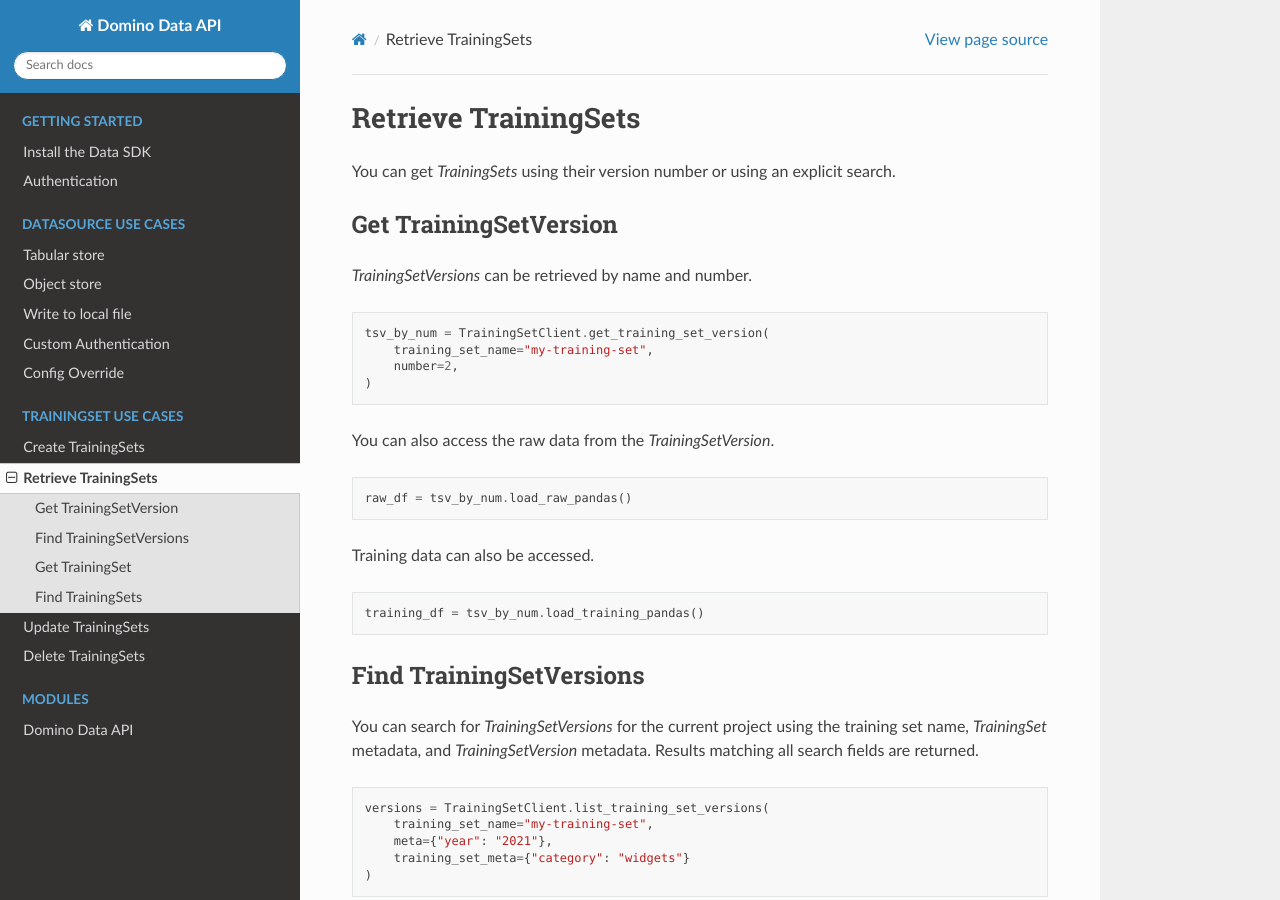
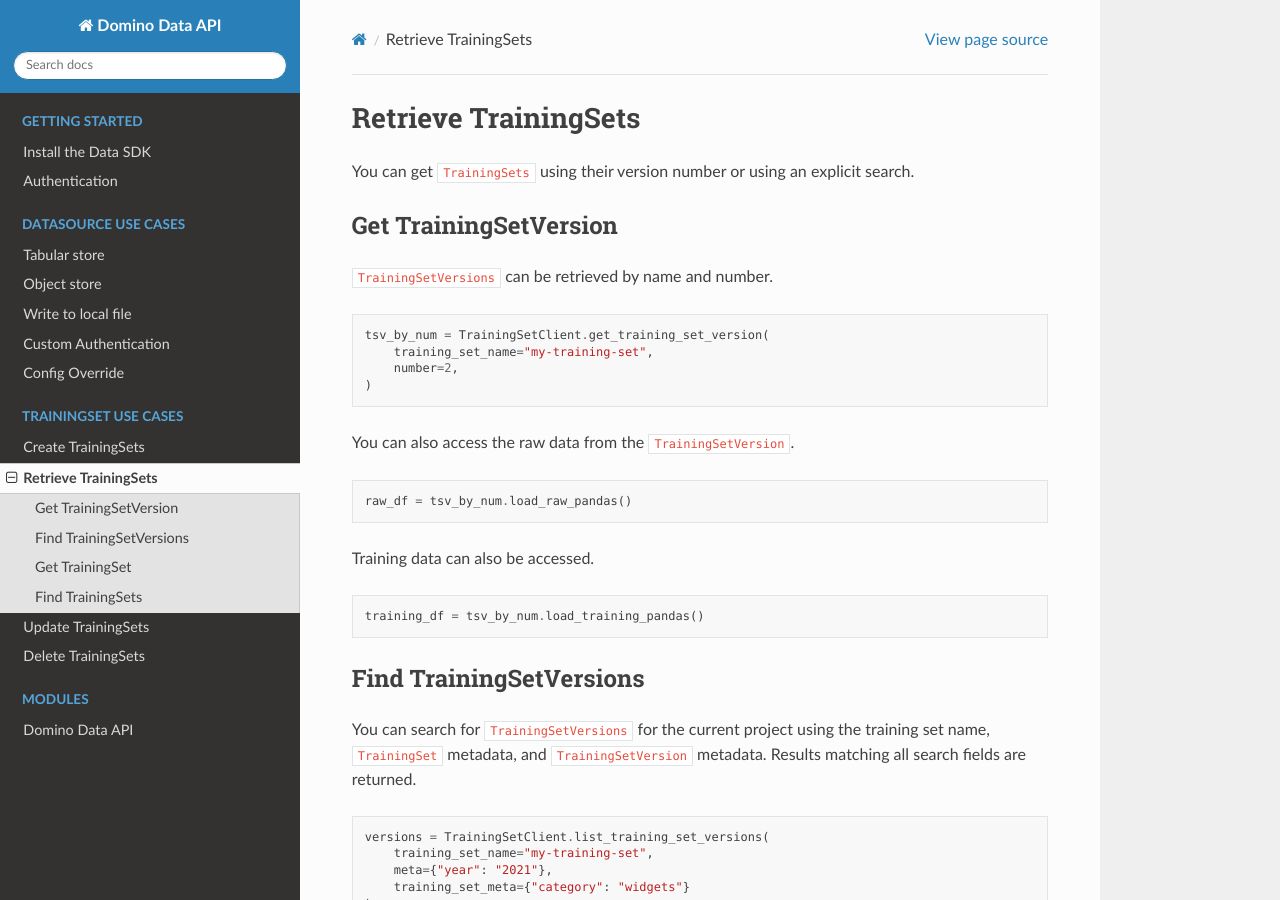
Before and after one commit to dominodatalab/domino-data, a Sphinx documentation site: the page built from docs/source/usecases/get_trainingset.rst, in a window 1280 px wide and 900 px high. Built offline with Sphinx 7.4.7 and the Read the Docs theme 2.0.0, drawn with Linux system fonts in a browser that asks for light colours.

Commit message:
Fixed some formatting issues.

```diff
--- a/docs/source/usecases/delete_trainingset.rst
+++ b/docs/source/usecases/delete_trainingset.rst
@@ -6,7 +6,7 @@
 ..
   I think this section needs more information. Are there any other issued that need to be known before performing a delete operation.
 
-You can delete `TrainingSets` and `TrainingSetVersions`. The following examples show how to delete `TraingingSets` and `TrainingSetVersions`.
+You can delete ``TrainingSets`` and ``TrainingSetVersions``. The following examples show how to delete ``TraingingSets`` and ``TrainingSetVersions``.
 
 Delete TrainingSetVersion
 -------------------------
@@ -18,14 +18,14 @@
 Delete TrainingSet
 ------------------
 
-**Note:** `TrainingSets` may only be deleted if they have no versions.
+**Note:** ``TrainingSets`` may only be deleted if they have no versions.
 
 .. code-block:: python
 
     TrainingSetClient.delete_training_set("my-training-set")
 
 
-The following example shows how to delete the `TrainingSet` and all versions:
+The following example shows how to delete the ``TrainingSet`` and all versions:
 
 .. code-block:: python
 
--- a/docs/source/usecases/get_trainingset.rst
+++ b/docs/source/usecases/get_trainingset.rst
@@ -7,12 +7,12 @@
 ..
   The following line and the description of the get seem similar.
 
-You can get `TrainingSets` using their version number or using an explicit search.
+You can get ``TrainingSets`` using their version number or using an explicit search.
 
 Get TrainingSetVersion
 ----------------------
 
-`TrainingSetVersions` can be retrieved by name and number.
+``TrainingSetVersions`` can be retrieved by name and number.
 
 .. code-block:: python
 
@@ -21,7 +21,7 @@
         number=2,
     )
 
-You can also access the raw data from the `TrainingSetVersion`.
+You can also access the raw data from the ``TrainingSetVersion``.
 
 .. code-block:: python
 
@@ -40,7 +40,7 @@
 ..
   Is it correnct that get gets a specifici training set version by name or number whereas find seraches for training set version based on specific criteria?
 
-You can search for `TrainingSetVersions` for the current project using the training set name, `TrainingSet` metadata, and `TrainingSetVersion` metadata. Results matching all search fields are returned.
+You can search for ``TrainingSetVersions`` for the current project using the training set name, ``TrainingSet`` metadata, and ``TrainingSetVersion`` metadata. Results matching all search fields are returned.
 
 .. code-block:: python
 
@@ -54,7 +54,7 @@
 Get TrainingSet
 ---------------
 
-You can retrieve `TrainingSets` by name.
+You can retrieve ``TrainingSets`` by name.
 
 .. code-block:: python
 
@@ -63,7 +63,7 @@
 Find TrainingSets
 -----------------
 
-You can search `TrainingSets` by metadata. Results matching all metadata fields are returned.
+You can search ``TrainingSets`` by metadata. Results matching all metadata fields are returned.
 
 .. code-block:: python
 
--- a/docs/source/usecases/object_store.rst
+++ b/docs/source/usecases/object_store.rst
@@ -33,7 +33,7 @@
 Read
 ----
 
-You can get object content, without having to create object entities, by using the datasource API and specifying the `Object` key name:
+You can get object content, without having to create object entities, by using the datasource API and specifying the ``Object`` key name:
 
 .. code-block:: python
 
--- a/docs/source/usecases/update_trainingset.rst
+++ b/docs/source/usecases/update_trainingset.rst
@@ -5,7 +5,7 @@
 Update TrainingSets
 ===================
 
-Metadata can be updated on both `TrainingSet` and `TrainingSetVersion` objects.
+Metadata can be updated on both ``TrainingSet`` and ``TrainingSetVersion`` objects.
 
 ..
   Are there any other things to be aware of when updating the metadata?
@@ -13,7 +13,7 @@
 Update TrainingSet
 ------------------
 
-The following example shows how to update your `TrainingSet`:
+The following example shows how to update your ``TrainingSet``:
 
 .. code-block:: python
 
@@ -28,7 +28,7 @@
 Update TrainingSetVersion
 -------------------------
 
-The following example shows how to update your `TrainingSetVersion`:
+The following example shows how to update your ``TrainingSetVersion``:
 
 .. code-block:: python
 
```
